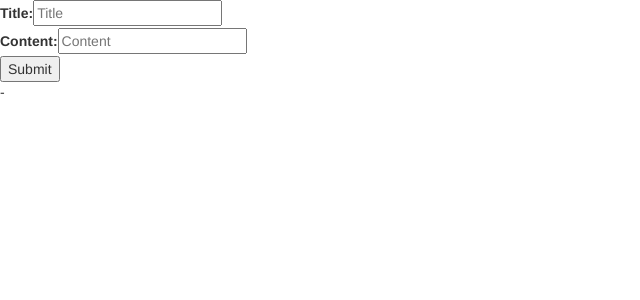
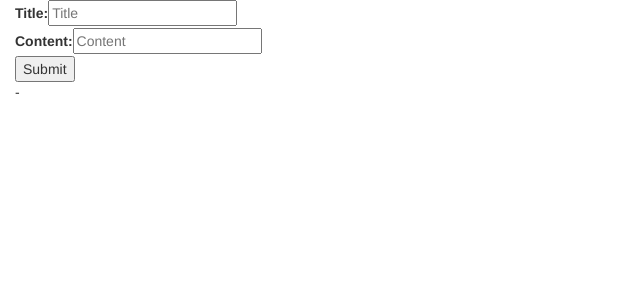
Before and after one commit to LevikNapa/journal-client, a React (Create React App) app: page /entries/new in a window 1280 px wide. Shown: the top 300 px of the page, without its empty margins (0-640 px from the left). Built offline with nearby package versions, Linux system fonts and the light colour scheme; no server answers.

Commit message:
added some styling

```diff
--- a/src/App.js
+++ b/src/App.js
@@ -9,7 +9,7 @@ class App extends Component {
   }
   render() {
    return (
-    <div className="App">
+    <div className="container-fluid">
       <EntriesContainer />
     </div>
   );
```
